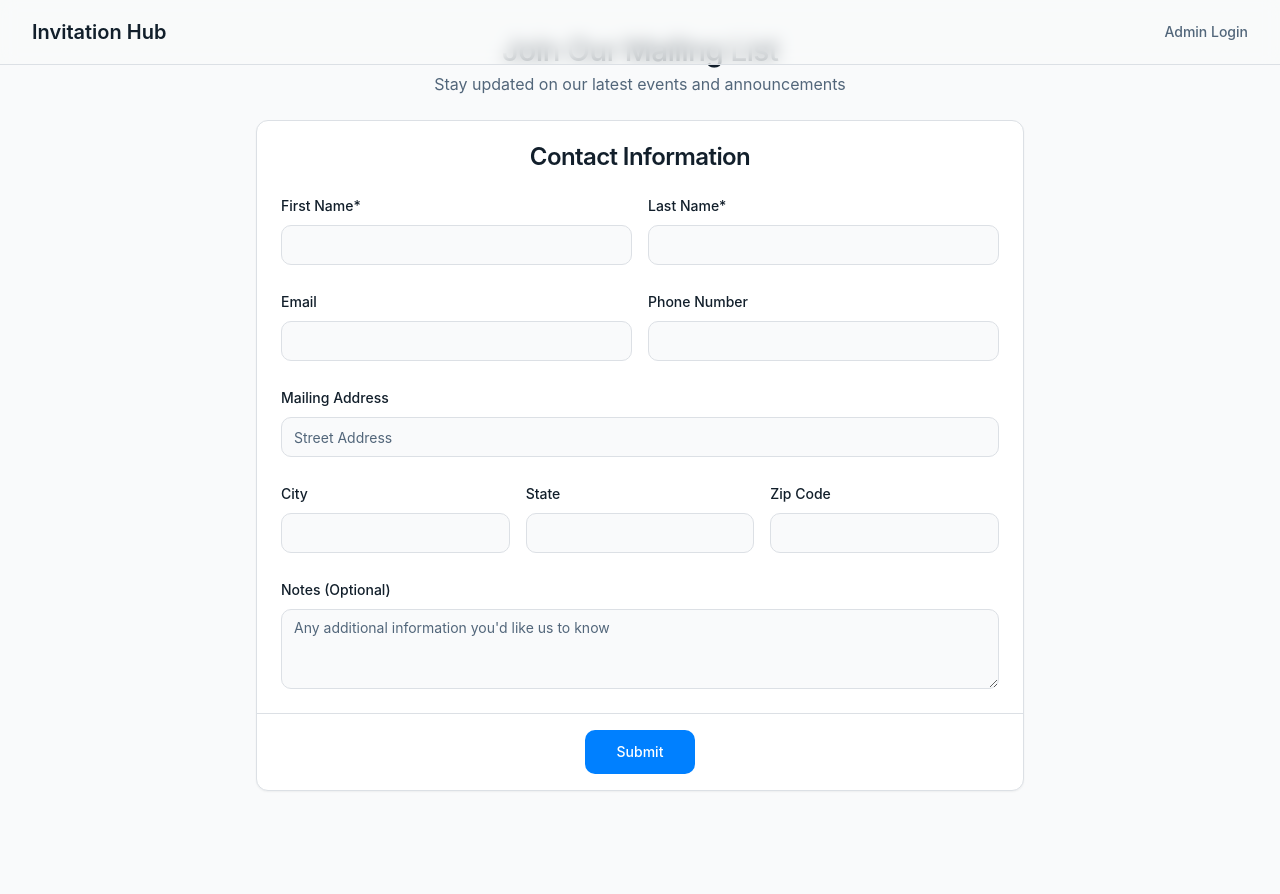
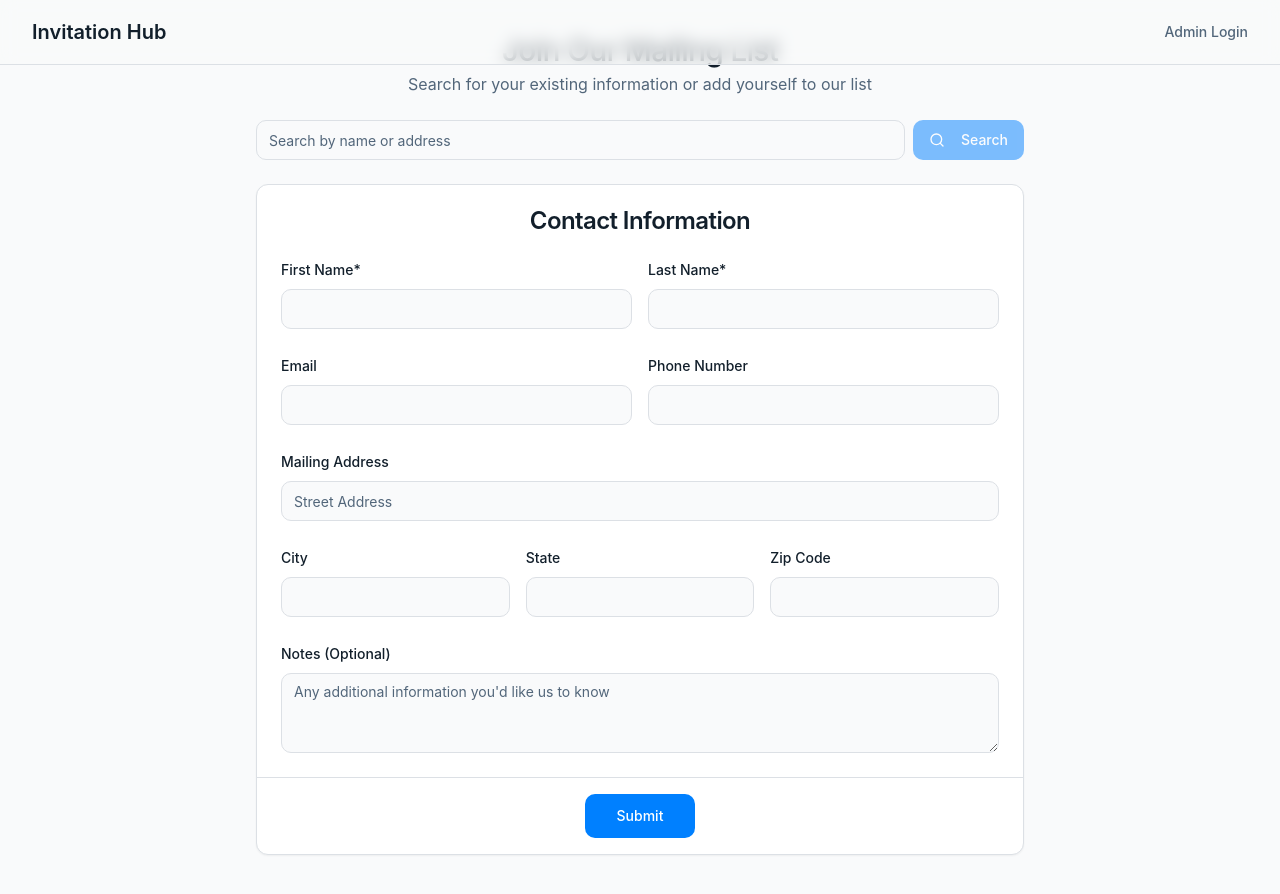
Before and after one commit to mjwdoran/invitation-hub-manager, a React (Vite) app: page /customer in a window 1280 px wide. Shown: the top 894 px of the page. Before the commit the page ends 855 px from the top, so only its background shows below. Built offline with nearby package versions, Linux system fonts and the light colour scheme.

Commit message:
Hide customer addresses by default
Implement a mechanism to allow users to search and update their contact information instead of displaying all addresses by default in the customer-facing contact form.

```diff
--- a/src/components/CustomerContactForm.tsx
+++ b/src/components/CustomerContactForm.tsx
@@ -1,31 +1,38 @@
-
-import { useState } from "react";
-import { Contact } from "@/lib/types";
-import { Card, CardContent, CardFooter, CardHeader, CardTitle } from "@/components/ui/card";
-import { Input } from "@/components/ui/input";
-import { Button } from "@/components/ui/button";
-import { Label } from "@/components/ui/label";
-import { Textarea } from "@/components/ui/textarea";
-import { CheckCircle } from "lucide-react";
+import React, { useState, useEffect } from 'react';
+import { Contact } from '@/lib/types';
+import { Card, CardContent, CardFooter, CardHeader, CardTitle } from '@/components/ui/card';
+import { Input } from '@/components/ui/input';
+import { Button } from '@/components/ui/button';
+import { Label } from '@/components/ui/label';
+import { Textarea } from '@/components/ui/textarea';
+import { CheckCircle } from 'lucide-react';
 
 interface CustomerContactFormProps {
   onSave: (contact: Partial<Contact>) => void;
+  initialData?: Contact;
 }
 
-export function CustomerContactForm({ onSave }: CustomerContactFormProps) {
+export function CustomerContactForm({ onSave, initialData }: CustomerContactFormProps) {
   const [formData, setFormData] = useState<Partial<Contact>>({
-    firstName: "",
-    lastName: "",
-    email: "",
-    phone: "",
-    streetAddress: "",
-    city: "",
-    state: "",
-    postalCode: "",
-    country: "USA",
-    tags: ["customer-added"],
-    status: "active"
+    firstName: '',
+    lastName: '',
+    email: '',
+    phone: '',
+    streetAddress: '',
+    city: '',
+    state: '',
+    postalCode: '',
+    country: 'USA',
+    tags: ['customer-added'],
+    status: 'active'
   });
+
+  useEffect(() => {
+    if (initialData) {
+      setFormData(initialData);
+    }
+  }, [initialData]);
+
   const [errors, setErrors] = useState<Record<string, string>>({});
   const [submitted, setSubmitted] = useState(false);
 
@@ -73,17 +80,17 @@ export function CustomerContactForm({ onSave }: CustomerContactFormProps) {
       // Reset form after 3 seconds
       setTimeout(() => {
         setFormData({
-          firstName: "",
-          lastName: "",
-          email: "",
-          phone: "",
-          streetAddress: "",
-          city: "",
-          state: "",
-          postalCode: "",
-          country: "USA",
-          tags: ["customer-added"],
-          status: "active"
+          firstName: '',
+          lastName: '',
+          email: '',
+          phone: '',
+          streetAddress: '',
+          city: '',
+          state: '',
+          postalCode: '',
+          country: 'USA',
+          tags: ['customer-added'],
+          status: 'active'
         });
         setSubmitted(false);
       }, 3000);
--- /dev/null
+++ b/src/components/CustomerSearch.tsx
@@ -0,0 +1,59 @@
+
+import React, { useState } from 'react';
+import { Contact } from '@/lib/types';
+import { useOfflineStorage } from '@/hooks/useOfflineStorage';
+import { Input } from '@/components/ui/input';
+import { Button } from '@/components/ui/button';
+import { Search } from 'lucide-react';
+import { toast } from 'sonner';
+
+interface CustomerSearchProps {
+  onContactFound: (contact: Contact) => void;
+}
+
+export function CustomerSearch({ onContactFound }: CustomerSearchProps) {
+  const [searchTerm, setSearchTerm] = useState('');
+  const { getStoredContacts } = useOfflineStorage();
+
+  const handleSearch = () => {
+    if (searchTerm.length < 3) {
+      toast.warning("Please enter at least 3 characters to search");
+      return;
+    }
+
+    const contacts = getStoredContacts();
+    const searchTermLower = searchTerm.toLowerCase();
+
+    const matchingContact = contacts.find(contact => {
+      const fullName = `${contact.firstName} ${contact.lastName}`.toLowerCase();
+      const address = `${contact.streetAddress} ${contact.city} ${contact.state}`.toLowerCase();
+
+      return fullName.includes(searchTermLower) || address.includes(searchTermLower);
+    });
+
+    if (matchingContact) {
+      onContactFound(matchingContact);
+      toast.success("Found your information!");
+    } else {
+      toast.info("No matching information found. Please fill out the form below.");
+    }
+  };
+
+  return (
+    <div className="flex flex-col space-y-4">
+      <div className="flex gap-2">
+        <Input
+          type="text"
+          placeholder="Search by name or address"
+          value={searchTerm}
+          onChange={(e) => setSearchTerm(e.target.value)}
+          className="flex-1"
+        />
+        <Button onClick={handleSearch} disabled={searchTerm.length < 3}>
+          <Search className="mr-2" />
+          Search
+        </Button>
+      </div>
+    </div>
+  );
+}
--- a/src/pages/CustomerPortal.tsx
+++ b/src/pages/CustomerPortal.tsx
@@ -1,7 +1,7 @@
-
 import { useState, useEffect } from "react";
 import { CustomerContactForm } from "@/components/CustomerContactForm";
 import { CustomerHeader } from "@/components/CustomerHeader";
+import { CustomerSearch } from "@/components/CustomerSearch";
 import { Contact } from "@/lib/types";
 import { toast } from "sonner";
 import { useOfflineStorage } from "@/hooks/useOfflineStorage";
@@ -11,8 +11,8 @@ const CustomerPortal = () => {
   const { saveContact, getStoredContacts } = useOfflineStorage();
   const { isPending, sync, lastSyncTime } = useSyncData();
   const [isOnline, setIsOnline] = useState(navigator.onLine);
+  const [existingContact, setExistingContact] = useState<Contact | null>(null);
 
-  // Monitor online status
   useEffect(() => {
     const handleOnline = () => {
       setIsOnline(true);
@@ -35,11 +35,14 @@ const CustomerPortal = () => {
 
   const handleSave = async (contactData: Partial<Contact>) => {
     try {
-      // Save to local storage regardless of online status
-      await saveContact(contactData);
+      const dataToSave = existingContact
+        ? { ...contactData, id: existingContact.id }
+        : contactData;
+
+      await saveContact(dataToSave);
       toast.success("Thank you! Your information has been saved.");
+      setExistingContact(null);
 
-      // If online, attempt to sync immediately
       if (isOnline) {
         sync();
       }
@@ -49,12 +52,8 @@ const CustomerPortal = () => {
     }
   };
 
-  const handleManualSync = () => {
-    if (isOnline) {
-      sync();
-    } else {
-      toast.warning("You're offline. Please try again when you have internet connection.");
-    }
+  const handleContactFound = (contact: Contact) => {
+    setExistingContact(contact);
   };
 
   return (
@@ -65,7 +64,7 @@ const CustomerPortal = () => {
           <div className="text-center">
             <h1 className="text-3xl font-medium tracking-tight">Join Our Mailing List</h1>
             <p className="text-muted-foreground mt-1">
-              Stay updated on our latest events and announcements
+              {existingContact ? "Update your information" : "Search for your existing information or add yourself to our list"}
             </p>
           </div>
 
@@ -75,23 +74,28 @@ const CustomerPortal = () => {
             </div>
           )}
 
-          {isOnline && lastSyncTime && (
-            <div className="text-center text-xs text-muted-foreground">
-              Last synced: {new Date(lastSyncTime).toLocaleString()}
-            </div>
-          )}
+          <CustomerSearch onContactFound={handleContactFound} />
 
-          <CustomerContactForm onSave={handleSave} />
+          <CustomerContactForm
+            onSave={handleSave}
+            initialData={existingContact || undefined}
+          />
 
           {getStoredContacts().length > 0 && (
             <div className="mt-4 text-center">
               <button
-                onClick={handleManualSync}
+                onClick={() => sync()}
                 disabled={isPending || !isOnline}
                 className="text-sm font-medium text-primary hover:underline disabled:opacity-50"
               >
                 {isPending ? "Syncing..." : "Sync Now"}
               </button>
+
+              {isOnline && lastSyncTime && (
+                <div className="text-xs text-muted-foreground mt-1">
+                  Last synced: {new Date(lastSyncTime).toLocaleString()}
+                </div>
+              )}
             </div>
           )}
         </div>
```
